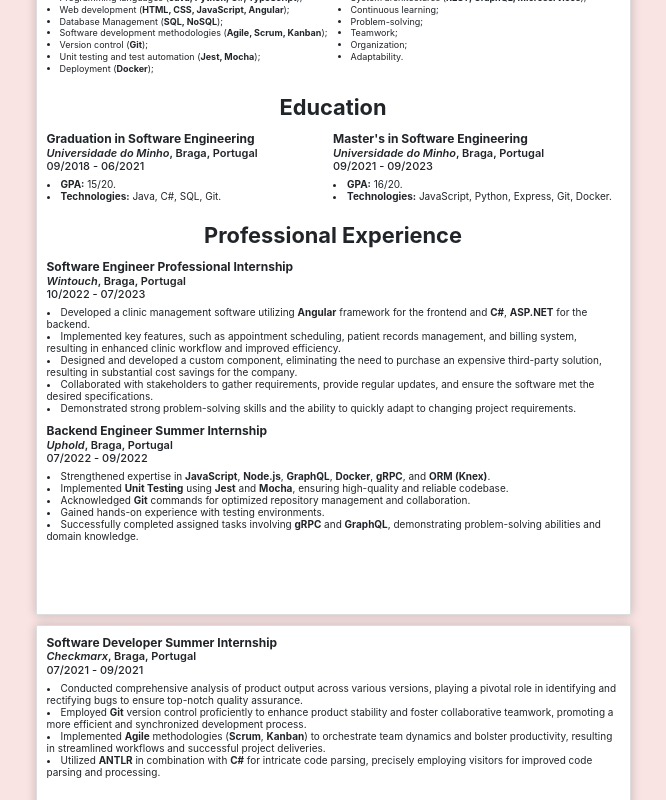
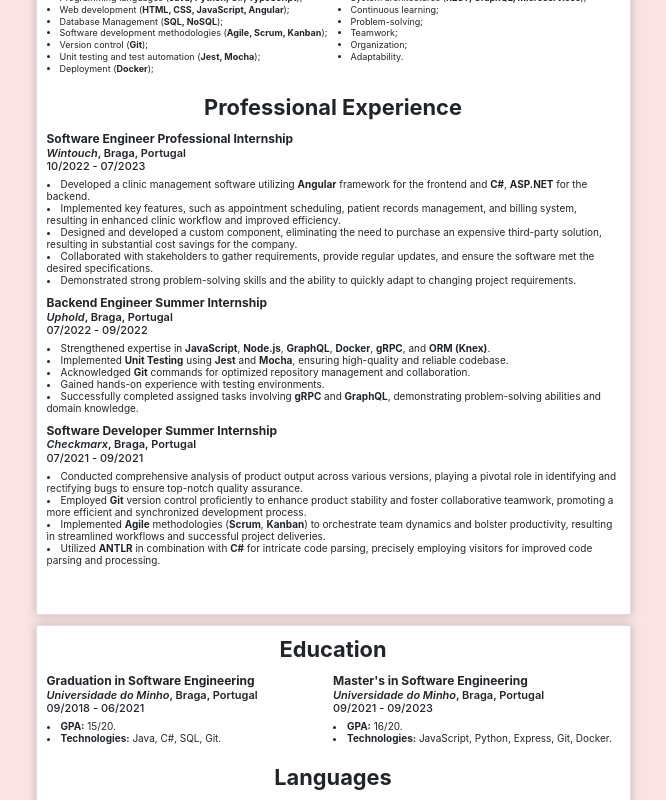
Before and after one commit to rubenccerqueira/rubenccerqueira.github.io, an Angular app: page /cv in a window 1280 px wide. Shown: the part 320-1120 px from the top of the page, without its empty margins (307-973 px from the left). Built offline with nearby package versions, Linux system fonts and the light colour scheme.

Commit message:
move education below professional experience in CV

```diff
--- a/src/app/cv/cv.component.html
+++ b/src/app/cv/cv.component.html
@@ -40,6 +40,26 @@
     </ul>
   </section>
   <section class="sectionWithTitle">
+    <!-- Professional Experience -->
+    <h1>Professional Experience</h1>
+    <div class="experienceSection">
+      <div *ngFor="let experience of cvData.professionalExperience" class="contextInfo">
+        <h2>{{ experience.title }}</h2>
+        <h3>
+          <i>{{ experience.organization }}</i>, {{ experience.location }},
+          {{ experience.country }}
+        </h3>
+        <h4>{{ experience.dateBegin }} - {{ experience.dateEnd }}</h4>
+        <ul>
+          <li *ngFor="let item of experience.body" [innerHtml]="item"></li>
+        </ul>
+      </div>
+    </div>
+  </section>
+</section>
+
+<section class="A4Page">
+  <section class="sectionWithTitle">
     <!-- Education -->
     <h1>Education</h1>
     <div class="sideBySide">
@@ -56,40 +76,6 @@
       </div>
     </div>
   </section>
-  <section class="sectionWithTitle">
-    <!-- Professional Experience -->
-    <h1>Professional Experience</h1>
-    <div class="experienceSection">
-      <div *ngFor="let experience of experiencePage1" class="contextInfo">
-        <h2>{{ experience.title }}</h2>
-        <h3>
-          <i>{{ experience.organization }}</i>, {{ experience.location }},
-          {{ experience.country }}
-        </h3>
-        <h4>{{ experience.dateBegin }} - {{ experience.dateEnd }}</h4>
-        <ul>
-          <li *ngFor="let item of experience.body" [innerHtml]="item"></li>
-        </ul>
-      </div>
-    </div>
-  </section>
-</section>
-
-<section class="A4Page">
-  <!-- Continuation of Experience -->
-  <div class="experienceSection">
-    <div *ngFor="let experience of experiencePage2" class="contextInfo">
-      <h2>{{ experience.title }}</h2>
-      <h3>
-        <i>{{ experience.organization }}</i>, {{ experience.location }},
-        {{ experience.country }}
-      </h3>
-      <h4>{{ experience.dateBegin }} - {{ experience.dateEnd }}</h4>
-      <ul>
-        <li *ngFor="let item of experience.body" [innerHtml]="item"></li>
-      </ul>
-    </div>
-  </div>
   <section class="sectionWithTitle">
     <!-- Languages -->
     <h1>Languages</h1>
--- a/src/app/cv/cv.component.ts
+++ b/src/app/cv/cv.component.ts
@@ -9,14 +9,9 @@ import * as cvData from './../data/cvData.json';
 export class CvComponent implements OnInit {
   imgPath = './../assets/photo.jpeg';
   cvData = cvData;
-  experiencePage1: any[] = []
-  experiencePage2: any[] = []
 
   constructor() {}
 
   ngOnInit(): void {
-    let experience = this.cvData.professionalExperience;
-    this.experiencePage1 = experience.slice(0, 2);
-    this.experiencePage2 = experience.slice(2);
   }
 }
```
Also changed, not shown: 4 other files (tests, documents, lock files or other folders).
